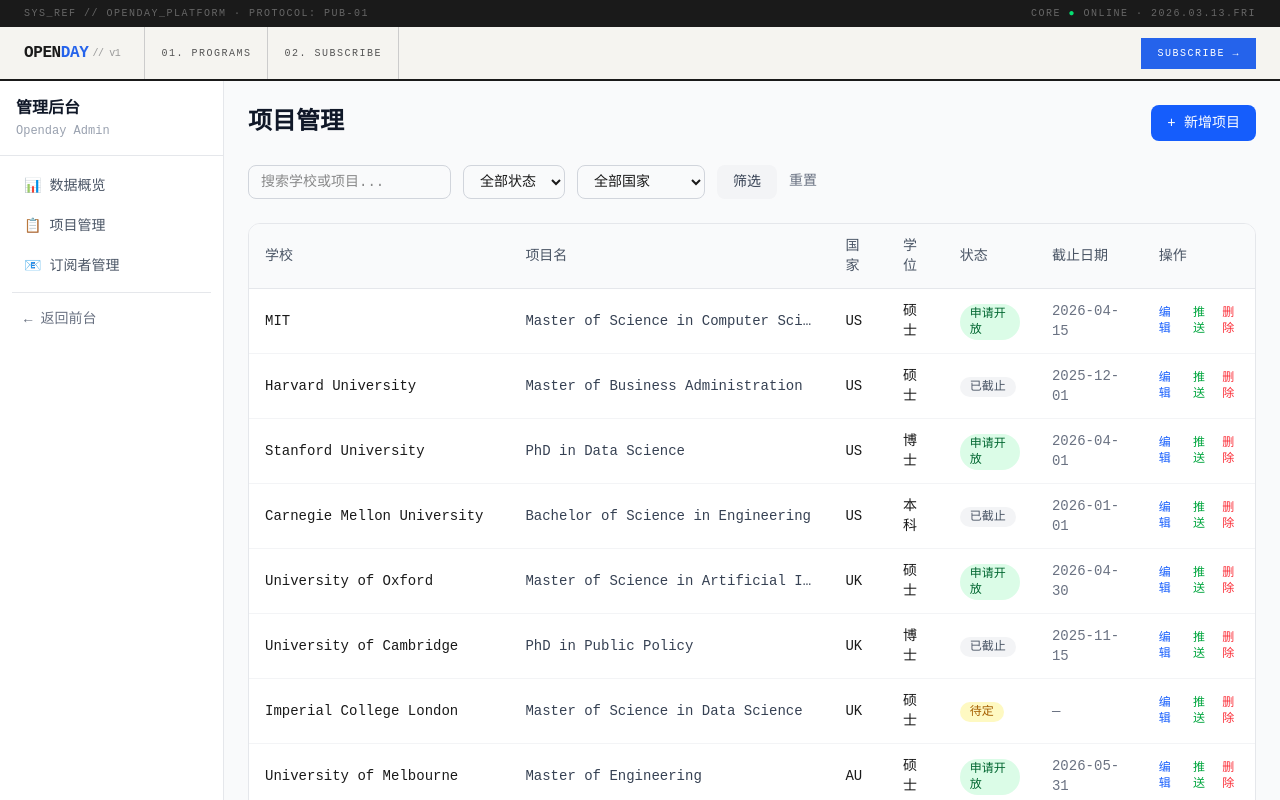
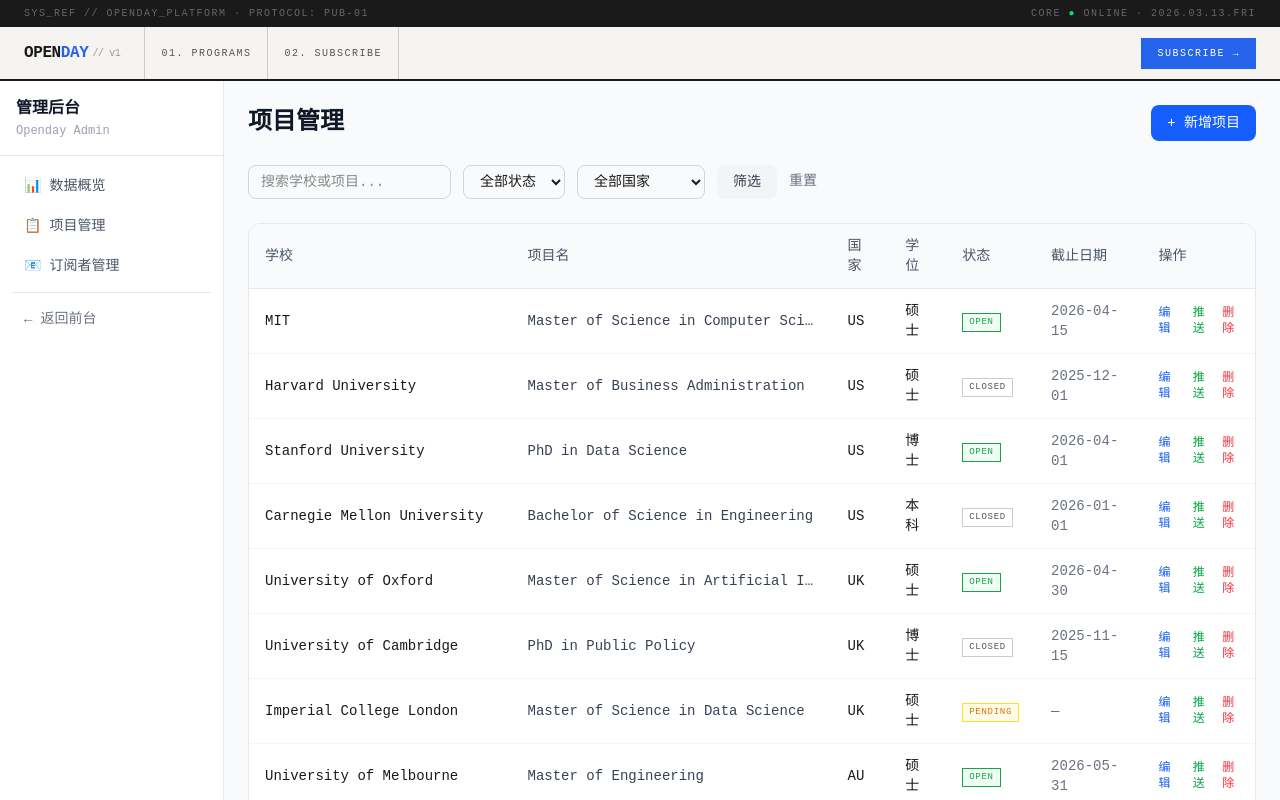
Before and after one commit to BreezyB1n/Openday, a Next.js app: page /admin/programs in a window 1280 px wide. Shown: the top 800 px of the page. Built offline with nearby package versions, Linux system fonts and the light colour scheme.

Commit message:
feat: redesign StatusBadge and CountdownTimer with system aesthetic

```diff
--- /dev/null
+++ b/components/CountdownTimer.tsx
@@ -0,0 +1,41 @@
+'use client'
+
+import { useEffect, useState } from 'react'
+
+type Props = {
+  deadline: string | null
+}
+
+function calcDaysRemaining(deadline: string): number {
+  const today = new Date()
+  today.setHours(0, 0, 0, 0)
+  const target = new Date(deadline)
+  target.setHours(0, 0, 0, 0)
+  const diffMs = target.getTime() - today.getTime()
+  return Math.round(diffMs / (1000 * 60 * 60 * 24))
+}
+
+export default function CountdownTimer({ deadline }: Props) {
+  const [daysRemaining, setDaysRemaining] = useState<number | null>(null)
+
+  useEffect(() => {
+    if (!deadline) return
+    setDaysRemaining(calcDaysRemaining(deadline))
+  }, [deadline])
+
+  if (!deadline) {
+    return <span className="text-text-muted text-[10px] tracking-[0.05em]">DDL: TBD</span>
+  }
+
+  if (daysRemaining === null) return null
+
+  if (daysRemaining < 0) {
+    return <span className="text-text-secondary text-[10px] tracking-[0.05em]">已截止</span>
+  }
+
+  return (
+    <span className="text-accent-orange text-[13px] font-bold tracking-tight">
+      {daysRemaining} DAYS
+    </span>
+  )
+}
--- a/components/StatusBadge.tsx
+++ b/components/StatusBadge.tsx
@@ -6,25 +6,26 @@
 
 const statusConfig: Record<ProgramStatus, { label: string; className: string }> = {
   open: {
-    label: '申请开放',
-    className: 'bg-green-100 text-green-800',
+    label: 'OPEN',
+    className: 'text-accent-green border-accent-green bg-green-50',
   },
   closed: {
-    label: '已截止',
-    className: 'bg-gray-100 text-gray-600',
+    label: 'CLOSED',
+    className: 'text-text-secondary border-border',
   },
   pending: {
-    label: '待定',
-    className: 'bg-yellow-100 text-yellow-700',
+    label: 'PENDING',
+    className: 'text-accent-yellow border-yellow-300 bg-yellow-50',
   },
 }
 
 export default function StatusBadge({ status }: Props) {
-  const { label, className } = statusConfig[status]
+  const { label, className } = statusConfig[status] ?? statusConfig.pending
 
   return (
     <span
-      className={`inline-flex items-center px-2.5 py-0.5 rounded-full text-xs font-medium ${className}`}
+      className={`inline-flex items-center px-1.5 py-0.5 border text-[9px] tracking-[0.08em] font-mono ${className}`}
+      aria-label={status === 'open' ? '申请开放' : status === 'closed' ? '已截止' : '待定'}
     >
       {label}
     </span>
```
